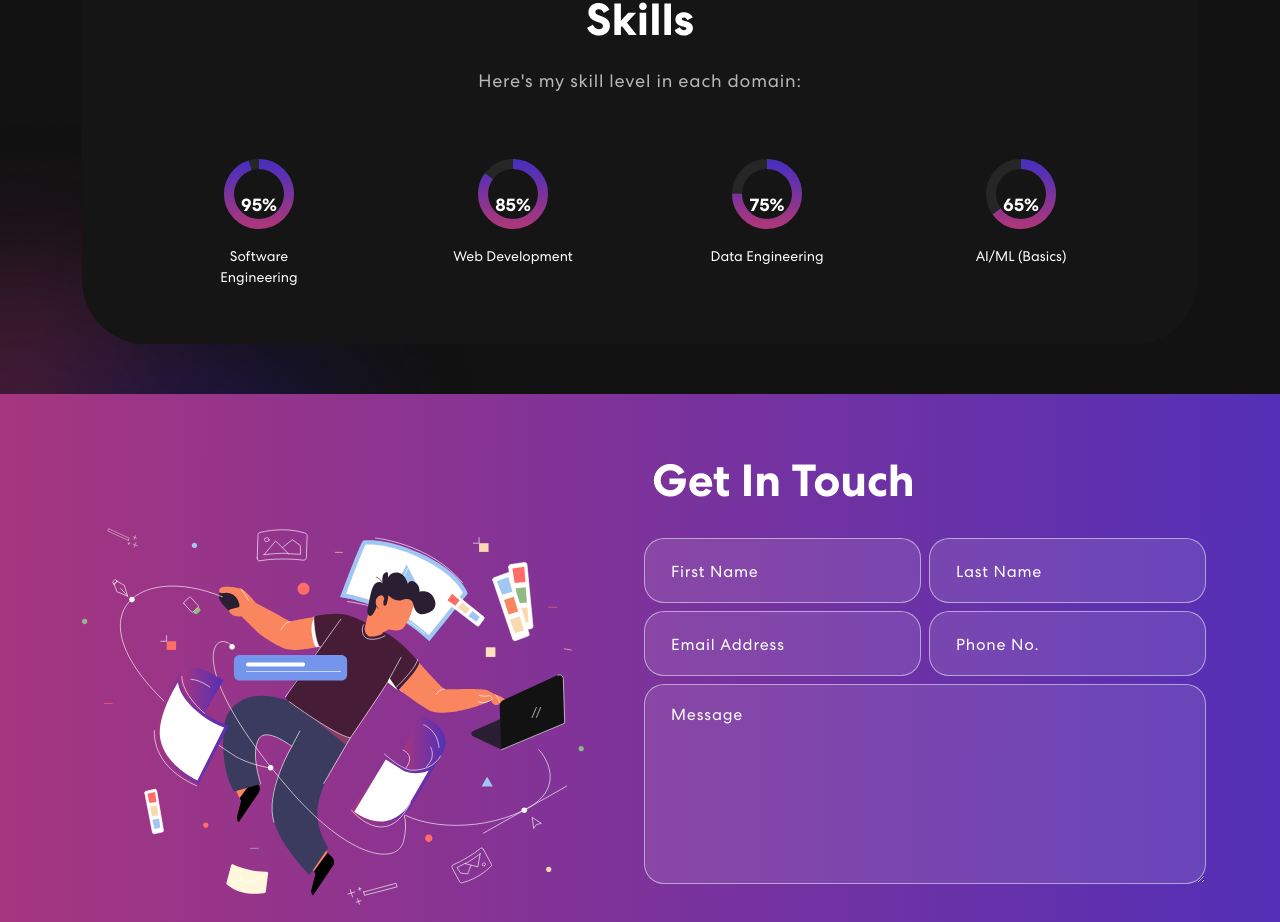
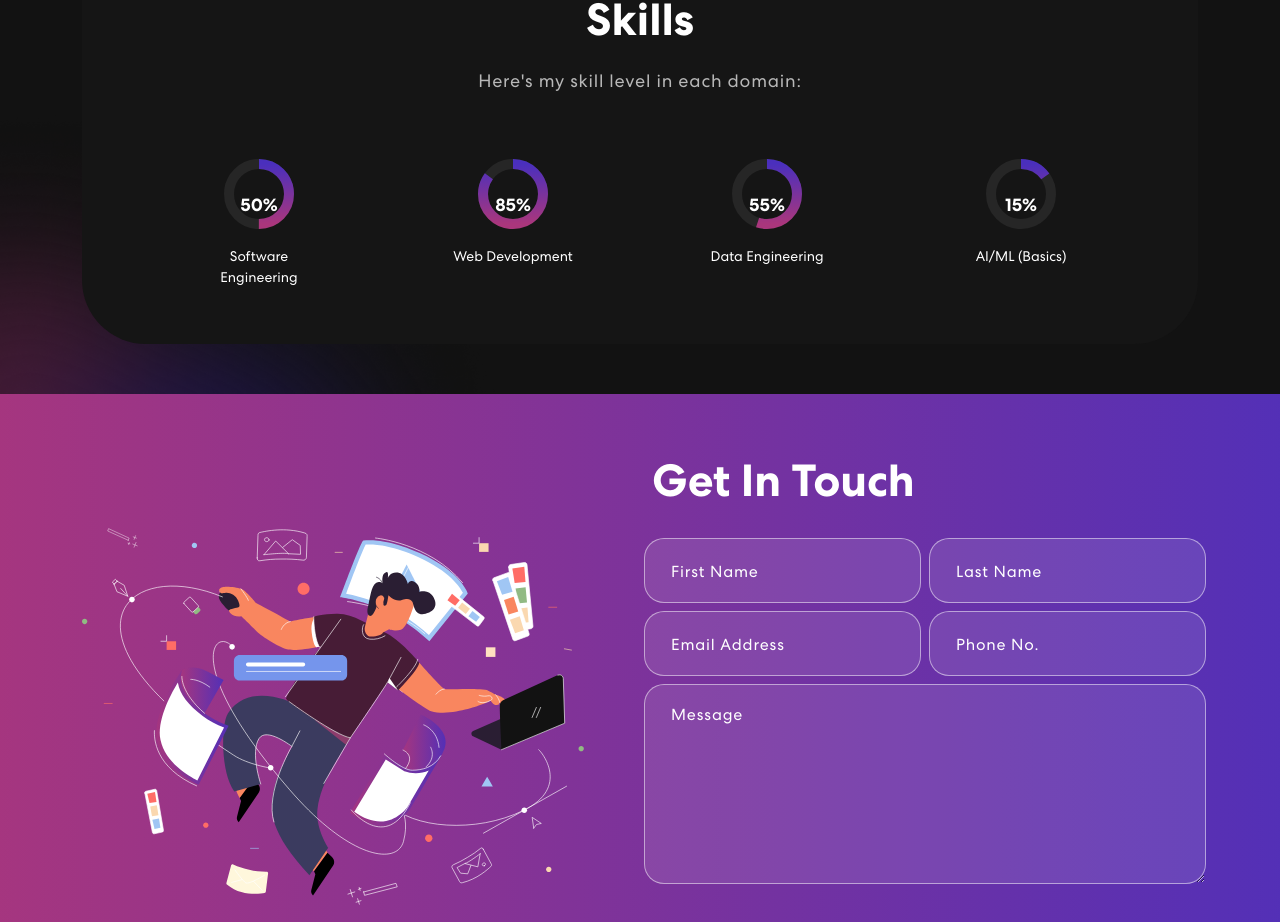
Before and after one commit to sage9705/personal-portfolio, a React (Create React App) app: page / in a window 1280 px wide. Shown: the part 1045-1967 px from the top of the page. Built offline with nearby package versions, Linux system fonts and the light colour scheme.

Commit message:
update skill levels

```diff
--- a/src/components/banner.js
+++ b/src/components/banner.js
@@ -57,7 +57,7 @@ export const Banner = () => {
               {({ isVisible }) =>
               <div className={isVisible ? "animate__animated animate__fadeIn" : ""}>
                 <span className="tagline">Step into my digital universe</span>
-                <h1>{`Hi there! I'm Godwin `} <h1 className="txt-rotate" dataPeriod="1000" data-rotate='[ "Software Engineer", "Web Developer", "Data Engineer" ]'><span className="wrap">{text}</span></h1></h1>
+                <h1>{`Hi there! I'm Godwin`} <h1 className="txt-rotate" dataPeriod="1000" data-rotate='[ "Software Engineer", "Web Developer", "Data Engineer" ]'><span className="wrap">{text}</span></h1></h1>
                   <p>I’m a software engineer with a passion for understanding how computers work. My journey began years ago, and since then, I’ve gained significant experience at Trestle Academy Ghana, INNGEN, and 4th-IR.</p>
                   <p>At Trestle, during the data engineering training program, I honed my skills, working with tools like Apache Spark, Apache Airflow, and AWS services. I designed efficient data pipelines, solidifying my expertise in Big Data technologies and ETL processes.</p>
                   <p>As a Frontend Engineer at INNGEN, I contribute to web development and occasionally dabble in content writing. Recently, I’ve been serving at 4TH-IR, further enriching my frontend development skills and fueling my passion for impactful software solutions.</p>
--- a/src/components/skills.js
+++ b/src/components/skills.js
@@ -44,10 +44,10 @@ const SkillRing = ({ skill, percentage }) => {
 
 export const Skills = () => {
   const skills = [
-    { name: "Software Engineering", level: 95 },
+    { name: "Software Engineering", level: 50 },
     { name: "Web Development", level: 85 },
-    { name: "Data Engineering", level: 75 },
-    { name: "AI/ML (Basics)", level: 65 }
+    { name: "Data Engineering", level: 55 },
+    { name: "AI/ML (Basics)", level: 15 }
   ];
 
   return (
```
